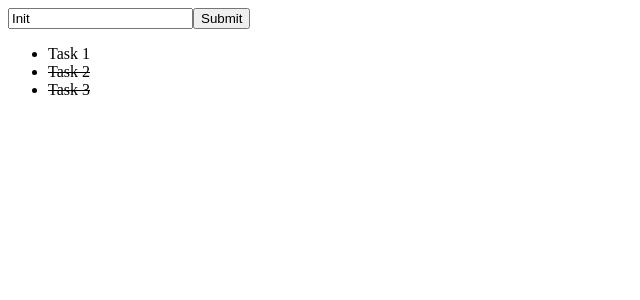
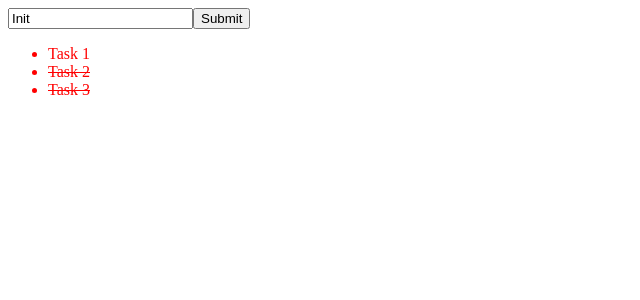
Before and after one commit to testovaask5/first-react, a React (Create React App) app: page / in a window 1280 px wide. Shown: the top 300 px of the page, without its empty margins (0-640 px from the left). Built offline with nearby package versions, Linux system fonts and the light colour scheme.

Commit message:
State update

```diff
--- a/src/App.js
+++ b/src/App.js
@@ -6,7 +6,7 @@ export default class App extends React.Component {
     super(props)
     this.state = {
       inputValue: 'Init',
-      tasks: [{ text: 'Task 1', completed: false },
+      tasks: [{ text: 'Task 1', completed: false, someprop: {a: 1} },
               { text: 'Task 2', completed: true },
               { text: 'Task 3', completed: true }]
     }
@@ -29,18 +29,37 @@ export default class App extends React.Component {
     this.setState({ inputValue: event.target.value })
   }
 
+  toggleTask = (index) => {
+    this.setState((prevState) => {
+      // const newTasks = prevState.tasks.map((task) => {
+      //   return {...task}
+      // })
+      // newTasks[index].completed = !newTasks[index].completed
+      const newTasks = [...prevState.tasks]
+      const newTask = {...newTasks[index]}
+      newTask.completed = !newTask.completed
+      newTasks[index] = newTask
+      // newTasks[index] = {...newTasks[index], completed: !newTasks[index].completed}
+      return {
+        tasks: newTasks
+      }
+    })
+  }
+
   render() {
-    // const jsxArrayExample = [<li>One</li>, <li>Two</li>, <li>Three</li>]
     return (
       <>
         <form onSubmit={(event) => this.submitHandler(event)}>
           <input value={this.state.inputValue} onChange={this.inputHandler} type="text" />
           <button type="submit">Submit</button>
         </form>
-        {/* <p>{this.state.message}</p> */}
         <ul>
           {this.state.tasks.map((task, index) => {
-            return <Task key={index} text={task.text} completed={task.completed} />
+            return <Task key={index}
+              index={index}
+              text={task.text}
+              completed={task.completed}
+              toggleTask={this.toggleTask} />
           })}
         </ul>
       </>
--- /dev/null
+++ b/src/components/Task.css
@@ -0,0 +1,3 @@
+.task {
+    color: red;
+}
--- a/src/components/Task.js
+++ b/src/components/Task.js
@@ -1,3 +1,10 @@
+import "./Task.css";
+
 export default function Task(props) {
-    return <li style={{textDecoration: props.completed ? "line-through" : "none"}}>{props.text}</li>
+    return (
+        <li className="task" onClick={() => props.toggleTask(props.index)}
+            style={{textDecoration: props.completed ? "line-through" : "none"}}>
+            {props.text}
+        </li>
+    )
 }
--- a/src/index.js
+++ b/src/index.js
@@ -4,6 +4,8 @@ import App from "./App";
 // import "./test";
 
 ReactDOM.render(
-  <App name="AppComponent" desc="Some info" />,
+  <React.StrictMode>
+    <App name="AppComponent" desc="Some info" />
+  </React.StrictMode>,
   document.getElementById('root')
 );
```
